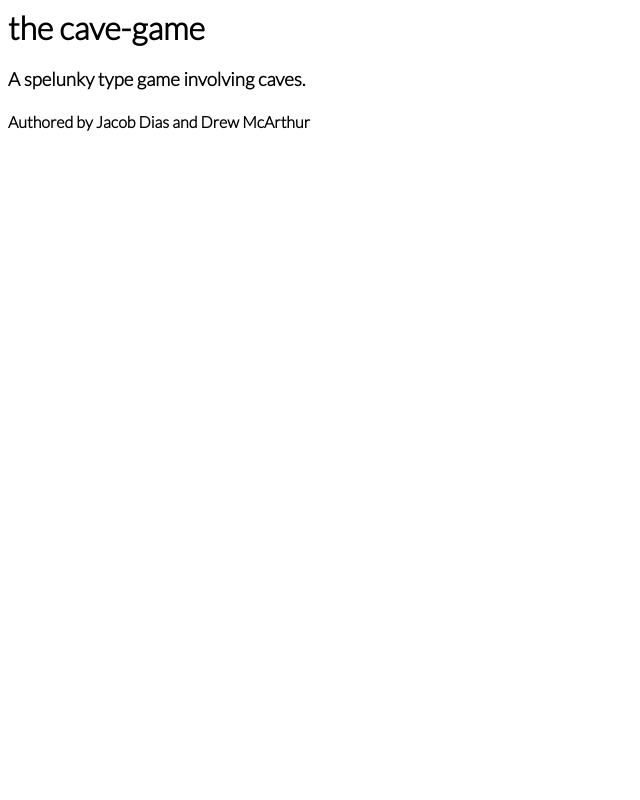
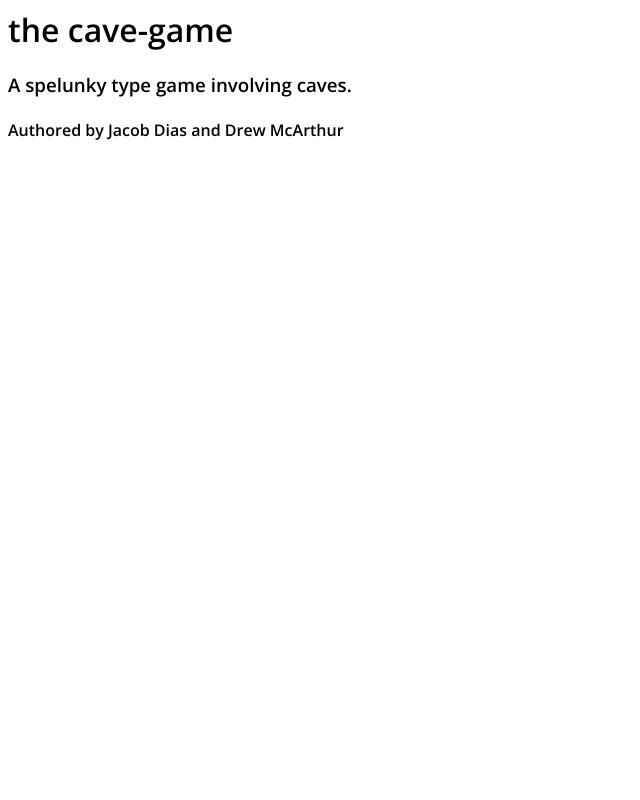
Before and after one commit to DrewMcArthur/cave-game, a PHP site: page / in a window 1280 px wide. Shown: the whole page, without its empty margins (0-640 px from the left). Run offline with PHP 8.4, Linux system fonts and the light colour scheme.

Commit message:
changed fonts to open sans

```diff
--- a/index.html
+++ b/index.html
@@ -2,8 +2,7 @@
 	<head>
 		<title>cave-game</title>
 		<link rel="stylesheet" type="text/css" href="styles.css">
-		<link href='http://fonts.googleapis.com/css?family=Quicksand' rel='stylesheet' type='text/css'>
-		<link href='http://fonts.googleapis.com/css?family=Lato:300' rel='stylesheet' type='text/css'>
+		<link href='http://fonts.googleapis.com/css?family=Open+Sans:400,300,600' rel='stylesheet' type='text/css'>
 	</head>
 	<body>
 		<h1>the cave-game</h1>
--- a/styles.css
+++ b/styles.css
@@ -1,3 +1,3 @@
 * {
-	font-family: 'Lato',sans-serif;
+	font-family: 'Open Sans',sans-serif;
 }
```
